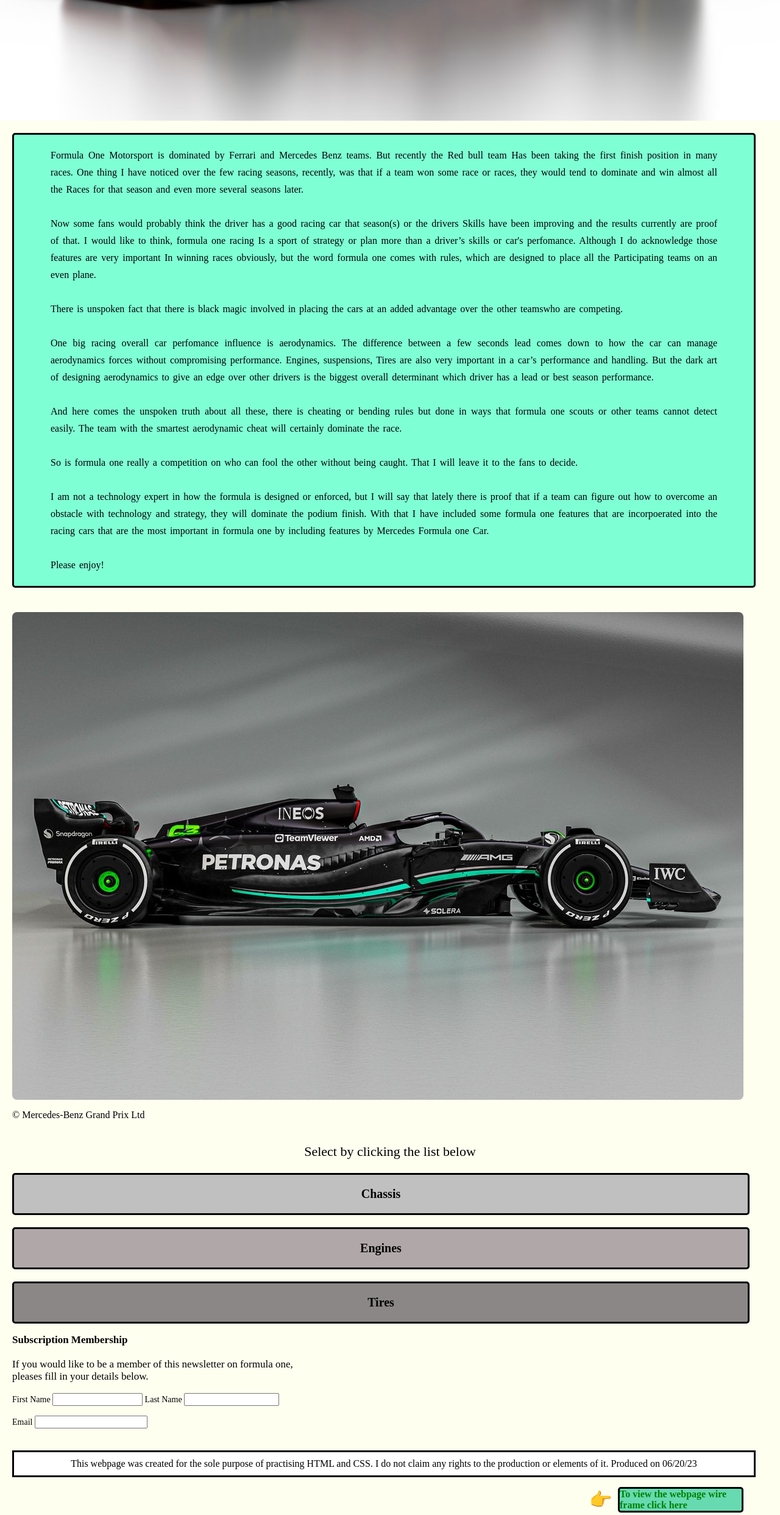
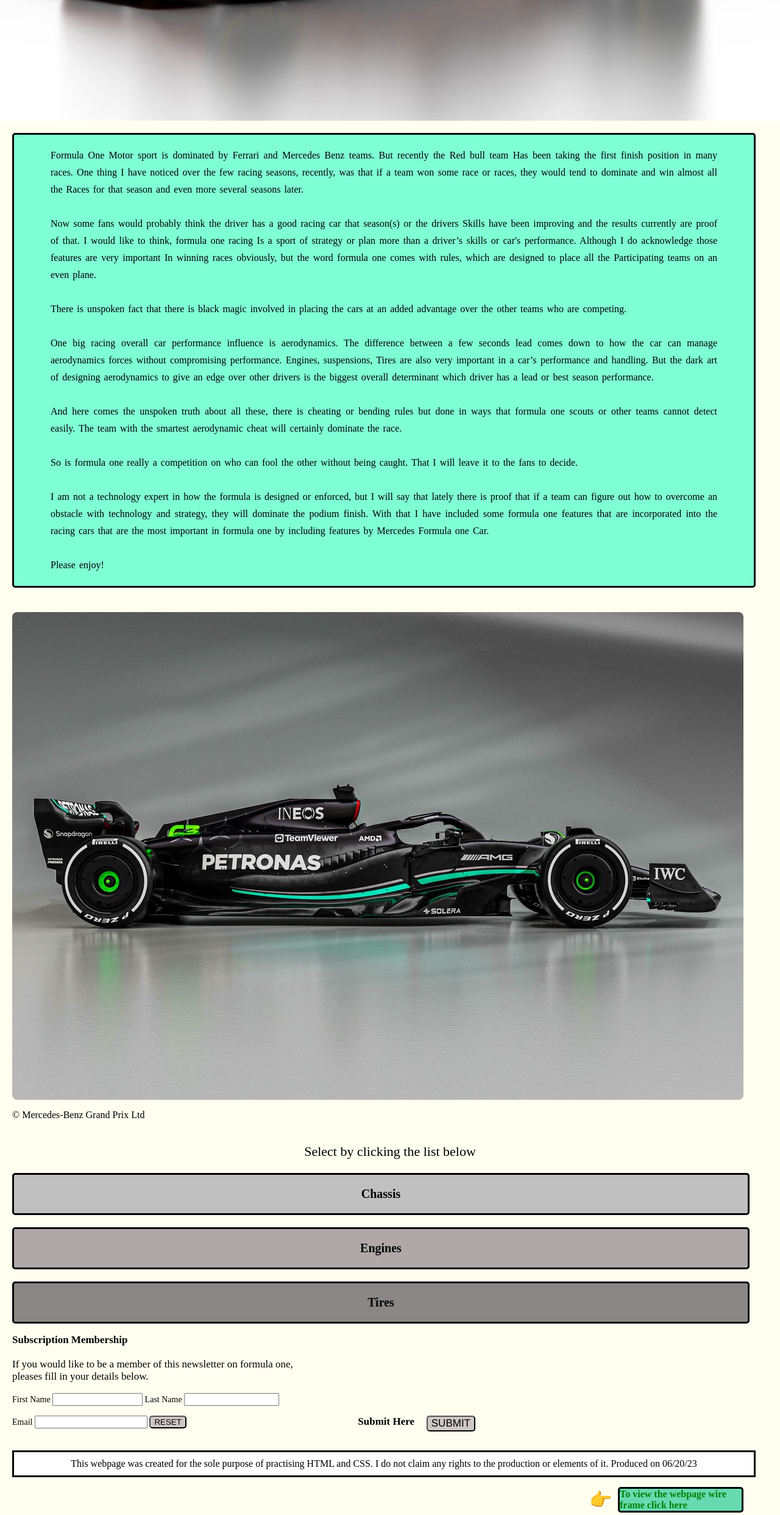
Before and after one commit to Tocopro/formula_one_website, a plain HTML site: page index.html in a window 1280 px wide. Shown: the part 730-3215 px from the top of the page at 61% size. Drawn offline with Linux system fonts and the light colour scheme.

Commit message:
file modification

```diff
--- a/index.html
+++ b/index.html
@@ -33,18 +33,18 @@
         transform/9col/image.jpg) Date Accessed: 06/19/2023]</p>
     <!--------------------------------main Article------------------------------------------>
     <article id="article1">
-        Formula One Motorsport is dominated by Ferrari and Mercedes Benz teams. But recently the Red bull team
+        Formula One Motor sport is dominated by Ferrari and Mercedes Benz teams. But recently the Red bull team
         Has been taking the first finish position in many races. One thing I have noticed over the few racing seasons,
         recently, was that if a team won some race or races, they would tend to dominate and win almost all the
         Races for that season and even more several seasons later.<br><br>
         Now some fans would probably think the driver has a good racing car that season(s) or the drivers
         Skills have been improving and the results currently are proof of that. I would like to think, formula one racing
-        Is a sport of strategy or plan more than a driver’s skills or car's perfomance. Although I do acknowledge those features
+        Is a sport of strategy or plan more than a driver’s skills or car's performance. Although I do acknowledge those features
         are very important In winning races obviously, but the word formula one comes with rules, which are designed to place all the
         Participating teams on an even plane.<br><br>
         There is unspoken fact that there is black magic involved in placing the cars at an added advantage over the
-        other teamswho are competing.<br><br>
-        One big racing overall car perfomance influence is aerodynamics. The difference between a few seconds lead
+        other teams who are competing.<br><br>
+        One big racing overall car performance influence is aerodynamics. The difference between a few seconds lead
         comes down to how the car can manage aerodynamics forces without compromising performance.
         Engines, suspensions, Tires are also very important in a car’s performance and handling. But the dark art of
         designing aerodynamics to give an edge over other drivers is the biggest overall determinant which driver has a lead or best season performance.<br><br>
@@ -56,7 +56,7 @@
         to decide.<br><br>
         I am not a technology expert in how the formula is designed or enforced, but I will say that lately there is proof that
         if a team can figure out how to overcome an obstacle with technology and strategy, they will dominate the podium finish.
-        With that I have included some formula one features that are incorpoerated into the racing cars that are the most important
+        With that I have included some formula one features that are incorporated into the racing cars that are the most important
         in formula one by including features by Mercedes Formula one Car.<br><br>
         Please enjoy!
     </article>
@@ -91,7 +91,7 @@
         <p id="subscription_paragraph">
             <!--title-->
             <b>Subscription Membership</b><br><br>
-            <!-- short description for the menbership information input-->
+            <!-- short description for the membership information input-->
             If you would like to be a member of this newsletter on formula one,<br>
             pleases fill in your details below.
         </p>
@@ -109,11 +109,15 @@
             <label for="form_input_email" id="form_input_email">Email</label>
             <label for="form_input_email_box"><input type="text" id="form_input_email_box"
                                                      name="form_input_email_box"></label>
+            <!------------------reset and submission buttons-------------------->
+            <input id="reset_button" type="RESET" value="RESET" name="RESET">
+            <label for="submit_button" id="submitButton">Submit Here</label>
+            <button id="button_submit" name="Submit">SUBMIT</button>
         </form>
     </section>
     <footer>
         <div>
-            <!--footer section with a disclamer note in a flexbox-->
+            <!--footer section with a disclaimer note in a flexbox-->
             <p id="footer-section">
                 This webpage was created for the sole purpose of practising HTML and CSS. I do not claim any
                 rights to the production or elements of it.
--- a/webpage.css
+++ b/webpage.css
@@ -1,5 +1,5 @@
 body{
-    /*       webpage background      color */
+    /*       webpage background color */
     background-color: ivory;
     margin: 0;
     width: 100vw;
@@ -189,6 +189,29 @@ a{
 {
     margin-bottom: 20px;
 }
+/*   submit text styling */
+#submitButton
+{
+    position: absolute;
+    right: 600px;
+    font-size: 17px;
+    font-weight: bold;
+}
+/*   submit button styling */
+#button_submit
+{
+    position: absolute;
+    right: 500px;
+    background-color: #cdc7c5;
+    font-size: 17px;
+    border-radius: 5px;
+}
+/*    Reset button styling */
+#reset_button
+{
+    background-color: #cdc7c5;
+    border-radius: 5px;
+}
 /*   the final part at the bottom of the webpage wrapped in a flexbox    */
 #footer-section
 {
@@ -204,6 +227,8 @@ a{
     background-color: white;
 
 }
+/*    wire frame access button which when clicked will take the user to a short video on the summary composition
+of the wire frame on figma*/
 #wire_frame
 {
     display: flex;
@@ -216,7 +241,7 @@ a{
     border-radius: 5px;
 
 }
-/*    emoji with a hand and finger pointing to the link for webpage wireframe  */
+/*    emoji with a hand and finger pointing to the link for webpage wire frame  */
 #finger_point
 {
     display: flex;
@@ -237,7 +262,7 @@ a{
     background-color: #34eb64;
 }
 
-/*   the media querries for adaptation to different screen sizes this adptation is for 480px and bigger   */
+/*   the media queries for adaptation to different screen sizes this adaptation is for 480px and bigger   */
 @media  screen and (min-width: 480px)
 {
     /* element tags changes to appeal and fit in smaller screen sizes  */
@@ -275,7 +300,7 @@ a{
     }
 
 }
-/*  the media querries for adaptation to different screen sizes this adptation is for 680px and bigger   */
+/*  the media queries for adaptation to different screen sizes this adaptation is for 680px and bigger   */
 @media screen and (min-width: 680px)
 {
     /*  element tags changes to appeal and fit in bigger screen sizes  */
```
Also changed, not shown: index2.html (+2 -2 lines), 1 other file.
